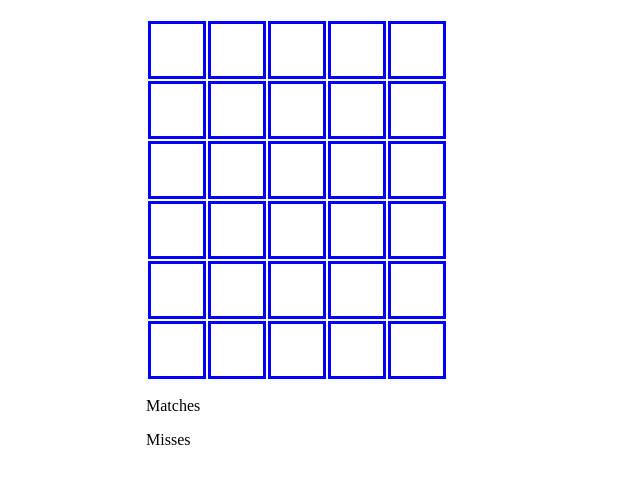
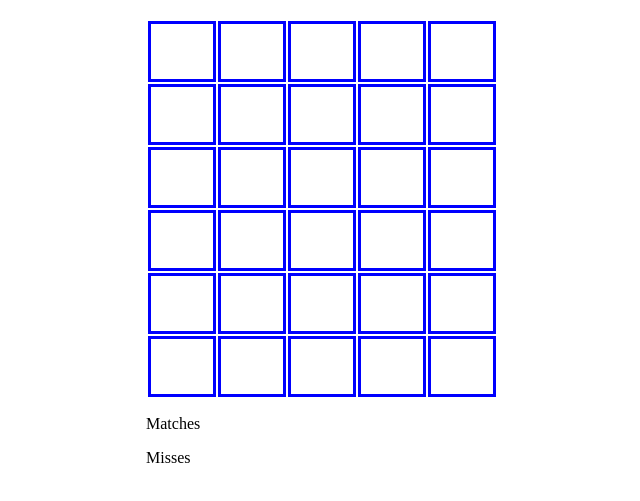
Before and after one commit to gaynor-landmark/colourConcentration, a plain HTML site: page index.html in a window 1280 px wide. Shown: the part 71-572 px from the top of the page, without its empty margins (14-654 px from the left). Drawn offline with nearby package versions, Linux system fonts and the light colour scheme.

Commit message:
some changes to logic

```diff
--- a/index.html
+++ b/index.html
@@ -14,46 +14,46 @@
       <div>
         <table id="board">
           <tr >
-            <td id="r1c1" class="row1 col1"></td>
-            <td id="r1c2" class="row1 col2"></td>
-            <td id="r1c3" class="row1 col3"></td>
-            <td id="r1c4" class="row1 col4"></td>
-            <td id="r1c5" class="row1 col5"></td>
+            <td id="r1c1" class="row col"></td>
+            <td id="r1c2" class="row col"></td>
+            <td id="r1c3" class="row col"></td>
+            <td id="r1c4" class="row col"></td>
+            <td id="r1c5" class="row col"></td>
           </tr>
           <tr >
-            <td id="r2c1" class="row2 col1"></td>
-            <td id="r2c2" class="row2 col2"></td>
-            <td id="r2c3" class="row2 col3"></td>
-            <td id="r2c4" class="row2 col4"></td>
-            <td id="r2c5" class="row2 col5"></td>
+            <td id="r2c1" class="row col"></td>
+            <td id="r2c2" class="row col"></td>
+            <td id="r2c3" class="row col"></td>
+            <td id="r2c4" class="row col"></td>
+            <td id="r2c5" class="row col"></td>
           </tr>
           <tr >
-            <td id="r3c1" class="row3 col1"></td>
-            <td id="r3c2" class="row3 col2"></td>
-            <td id="r3c3" class="row3 col3"></td>
-            <td id="r3c4" class="row3 col4"></td>
-            <td id="r3c5" class="row3 col5"></td>
+            <td id="r3c1" class="row col"></td>
+            <td id="r3c2" class="row col"></td>
+            <td id="r3c3" class="row col"></td>
+            <td id="r3c4" class="row col"></td>
+            <td id="r3c5" class="row col"></td>
           </tr>
           <tr >
-            <td id="r4c1" class="row4 col1"></td>
-            <td id="r4c2" class="row4 col2"></td>
-            <td id="r4c3" class="row4 col3"></td>
-            <td id="r4c4" class="row4 col4"></td>
-            <td id="r4c5" class="row4 col5"></td>
+            <td id="r4c1" class="row col"></td>
+            <td id="r4c2" class="row col"></td>
+            <td id="r4c3" class="row col"></td>
+            <td id="r4c4" class="row col"></td>
+            <td id="r4c5" class="row col"></td>
           </tr>
           <tr >
-            <td id="r5c1" class="row5 col1"></td>
-            <td id="r5c2" class="row5 col2"></td>
-            <td id="r5c3" class="row5 col3"></td>
-            <td id="r5c4" class="row5 col4"></td>
-            <td id="r5c5" class="row5 col5"></td>
+            <td id="r5c1" class="row col"></td>
+            <td id="r5c2" class="row col"></td>
+            <td id="r5c3" class="row col"></td>
+            <td id="r5c4" class="row col"></td>
+            <td id="r5c5" class="row col"></td>
           </tr>
           <tr >
-            <td id="r6c1" class="row5 col1"></td>
-            <td id="r6c2" class="row5 col2"></td>
-            <td id="r6c3" class="row5 col3"></td>
-            <td id="r6c4" class="row5 col4"></td>
-            <td id="r6c5" class="row5 col5"></td>
+            <td id="r6c1" class="row col"></td>
+            <td id="r6c2" class="row col"></td>
+            <td id="r6c3" class="row col"></td>
+            <td id="r6c4" class="row col"></td>
+            <td id="r6c5" class="row col"></td>
           </tr>
         </table>
       </div>
--- a/javascript.js
+++ b/javascript.js
@@ -15,20 +15,30 @@ $(document).ready( function(){
 
 function showBlock(){
   var block = $("#" + blockID)
+  if (block.hasClass("matched")) {
+    // don't respond to the  click
+  } else {
     block.toggleClass("newColour" + blockID );
-  if  (pair == ""){
+    if  (pair === "") {
       pair = blockID;
+
     }
     else {
       console.log(matchesNr, missesNr);
+      if (pair === blockID) {
+        // clicking the same block again, so just toggle, don't check
+        block.toggleClass("newColour" + blockID);
+      } else {
         if (checkMatch(blockID, pair)){
+          block.addClass("matched")
+          var blockPr = $("#" + pair)
+          blockPr.addClass('matched')
           matchesNr++;
           var msg1 = document.getElementById("message1");
           msg1.textContent = "Matches " + matchesNr;
+          pair = "";
           blockID = "";
-      pair = "";
-    }
-    else {
+        } else {
           missesNr++;
           var msg2 = document.getElementById("message2");
           msg2.textContent = "Misses " + missesNr;
@@ -36,9 +46,11 @@ function showBlock(){
         };
       }
     }
+  }
+}
 
 function unset(){
-  //unset the miss-mathced colours to pick another match
+  //unset the miss-matched colours to pick another match
   if (blockID != ""){
     var block = $("#" + blockID)
     block.toggleClass("newColour" + blockID );
--- a/style.css
+++ b/style.css
@@ -5,85 +5,19 @@ main{
   padding: 10px;
 }
 
-.row1{
-
+.row{
   border-style: solid;
   border-color: blue;
   border-width: 3px;
   margin: 30px;
-  height: 50px;
+  height: 53px;
 }
 
-.row2{
-
-  border-style: solid;
-  border-color: blue;
-  border-width: 3px;
-  margin: 30px;
-  height: 50px;
-}
-
-.row3{
-
-  border-style: solid;
-  border-color: blue;
-  border-width: 3px;
-  margin: 30px;
-  height: 50px;
-}
-
-.row4{
-
-  border-style: solid;
-  border-color: blue;
-  border-width: 3px;
-  margin: 10px;
-  height: 50px;
-}
-
-.row5{
-
-  border-style: solid;
-  border-color: blue;
-  border-width: 3px;
-  margin: 30px;
-  height: 50px;
-}
-
-.col1{
-
+.col{
   border-style: solid;
   border-width: 3px;
   margin: 30px;
-  width: 50px;
-}
-.col2{
-
-  border-style: solid;
-  border-width: 3px;
-  margin: 30px;
-  width: 50px;
-}
-.col3{
-
-  border-style: solid;
-  border-width: 3px;
-  margin: 30px;
-  width: 50px;
-}
-.col4{
-
-  border-style: solid;
-  border-width: 3px;
-  margin: 10px;
-  width: 50px;
-}
-.col5{
-
-  border-style: solid;
-  border-width: 3px;
-  margin: 10px;
-  width: 50px;
+  width: 60px;
 }
 
 
@@ -212,5 +146,5 @@ main{
 
 
 .hidden{
-  display.none;
+  display: none;
 }
```
Lines whose indentation alone changed are shown as unchanged.
